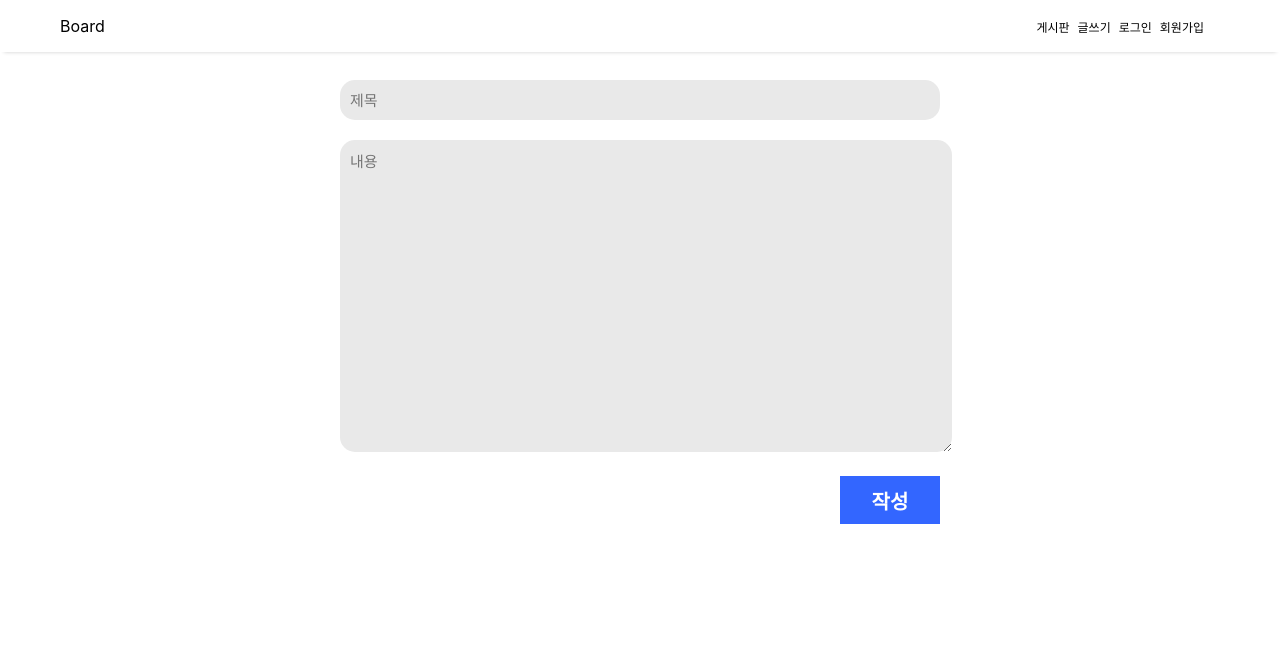
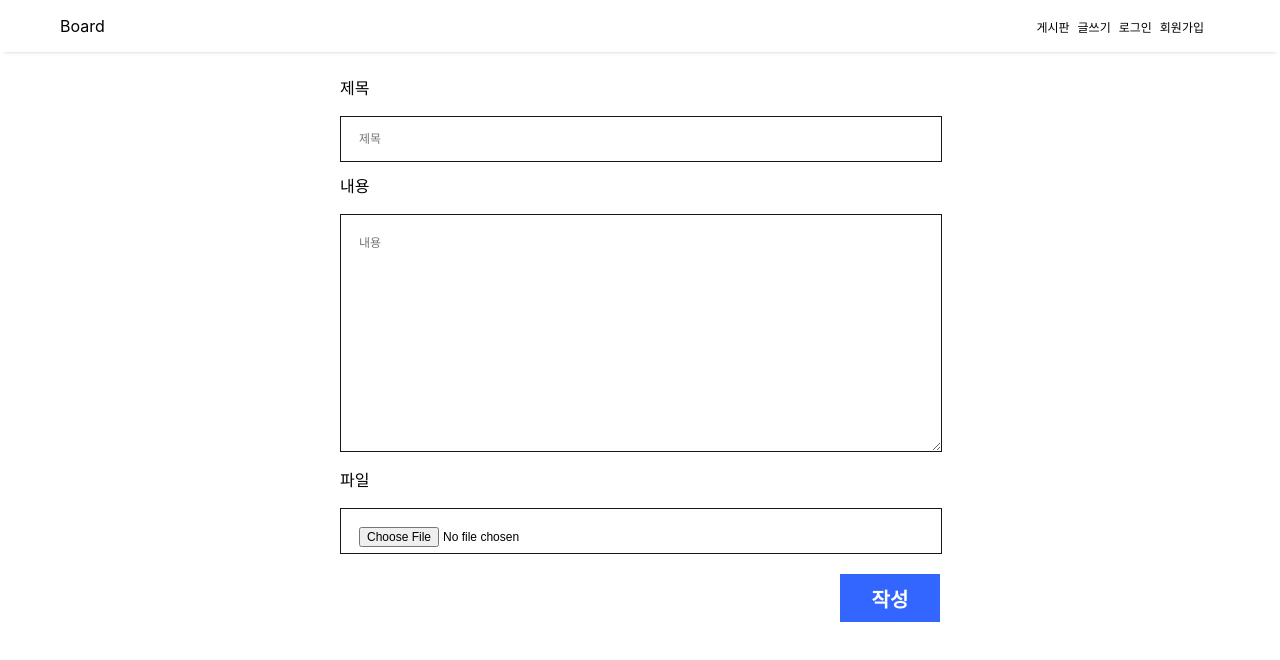
Before and after one commit to jipark96/board-keke1, a React (Create React App) app: page /board/write in a window 1280 px wide. Shown: the top 660 px of the page. Built offline with nearby package versions, Linux system fonts and the light colour scheme.

Commit message:
feat: 파일 첨부

```diff
--- a/src/components/board/detail/Detail.tsx
+++ b/src/components/board/detail/Detail.tsx
@@ -31,6 +31,11 @@ interface Post {
     username: string;
     content: string;
     createdAt: string;
+  }[];
+  fileList: {
+    fileId: number;
+    fileName: string;
+    filePath: string;
   }[];
 }
 
@@ -66,6 +71,24 @@ const Detail = () => {
     }
   };
 
+  const downloadFile = async (fileId: number, fileName: string) => {
+    try {
+      const response = await axios.get(
+        `http://localhost:8080/file/download/${fileId}`,
+        { responseType: "blob" }
+      );
+      const url = window.URL.createObjectURL(new Blob([response.data]));
+      const link = document.createElement("a");
+      link.href = url;
+      link.setAttribute("download", fileName);
+      document.body.appendChild(link);
+      link.click();
+      link.remove();
+    } catch (error) {
+      console.error("Error downloading file:", error);
+    }
+  };
+
   return (
     <Layout>
       <BoardWrapper>
@@ -95,6 +118,20 @@ const Detail = () => {
               </TitleWrap>
             </BoardBody>
             <hr />
+            {post.fileList &&
+              post.fileList.map((file) => (
+                <div key={file.fileId}>
+                  <a
+                    href="#"
+                    onClick={(e) => {
+                      e.preventDefault();
+                      downloadFile(file.fileId, file.fileName);
+                    }}
+                  >
+                    {file.fileName}
+                  </a>
+                </div>
+              ))}
             <Comment commentList={post.commentList} />
           </>
         )}
--- a/src/components/board/write/Write.tsx
+++ b/src/components/board/write/Write.tsx
@@ -1,13 +1,21 @@
-import React, { useEffect, useState } from "react";
-import { BtnWrapper, Input1, Input2, Wrapper } from "./WriteStyles";
+import React, { useState } from "react";
+import {
+  BtnWrapper,
+  LargeTextFieldInput,
+  LargeTextFieldTitle,
+  TextFieldWrap,
+  Wrapper,
+} from "./WriteStyles";
 import Btn from "../../common/btn/Btn";
 import { useNavigate } from "react-router-dom";
 import Layout from "../../../layout/Layout";
 import axios from "axios";
+import TextField from "../../common/textfield/TextField";
 
 const Write = () => {
   const [title, setTitle] = useState("");
   const [content, setContent] = useState("");
+  const [file, setFile] = useState<File | null>(null);
 
   const navigation = useNavigate();
 
@@ -20,26 +28,31 @@ const Write = () => {
     setContent(event.target.value);
   };
 
+  const handleFileChange = (event: React.ChangeEvent<HTMLInputElement>) => {
+    setFile(event.target.files && event.target.files[0]);
+  };
+
   const jwtToken = localStorage.getItem("jwtToken");
   const username = localStorage.getItem("username");
 
   const handleSubmit = async () => {
     try {
-      await axios.post(
-        `http://localhost:8080/board`,
-        {
-          title: title,
-          content: content,
-        },
-        {
+      const formData = new FormData();
+      formData.append("title", title);
+      formData.append("content", content);
+      if (file) {
+        formData.append("file", file);
+      }
+
+      await axios.post(`http://localhost:8080/board`, formData, {
         headers: {
           Authorization: `Bearer ${jwtToken}`,
+          "Content-Type": "multipart/form-data",
         },
         params: {
           username: username,
         },
-        }
-      );
+      });
       alert("게시물 작성 완료");
       navigation("/board");
     } catch (error) {
@@ -51,12 +64,29 @@ const Write = () => {
   return (
     <Layout>
       <Wrapper>
-        <Input1 placeholder="제목" value={title} onChange={handleTitleChange} />
-        <Input2
+        <TextField
+          title="제목"
+          type="text"
+          placeholder="제목"
+          value={title}
+          onChange={handleTitleChange}
+        />
+        <TextFieldWrap>
+          <LargeTextFieldTitle>내용</LargeTextFieldTitle>
+          <LargeTextFieldInput
             placeholder="내용"
             value={content}
             onChange={handleContentChange}
           />
+        </TextFieldWrap>
+
+        <TextField
+          title="파일"
+          type="file"
+          placeholder="파일"
+          onChange={handleFileChange}
+        />
+
         <BtnWrapper>
           <Btn
             text="작성"
--- a/src/components/board/write/WriteStyles.ts
+++ b/src/components/board/write/WriteStyles.ts
@@ -36,3 +36,28 @@ export const BtnWrapper = styled.div`
   justify-content: flex-end;
   margin-top: 20px;
 `;
+
+export const TextFieldWrap = styled.div`
+  width: 600px;
+`;
+
+export const LargeTextFieldTitle = styled.p`
+  margin-bottom: 20px;
+  font-weight: 500;
+  font-size: 16px;
+  line-height: 100%;
+`;
+
+export const LargeTextFieldInput = styled.textarea`
+  padding: 18px 0px 18px 18px;
+  width: calc(100% - 18px);
+  height: 200px;
+  border: 1px solid #171717;
+  font-weight: 500;
+  font-size: 12px;
+
+  &:focus {
+    outline: none;
+    border: 1px solid #36f;
+  }
+`;
```
Lines whose indentation alone changed are shown as unchanged.
